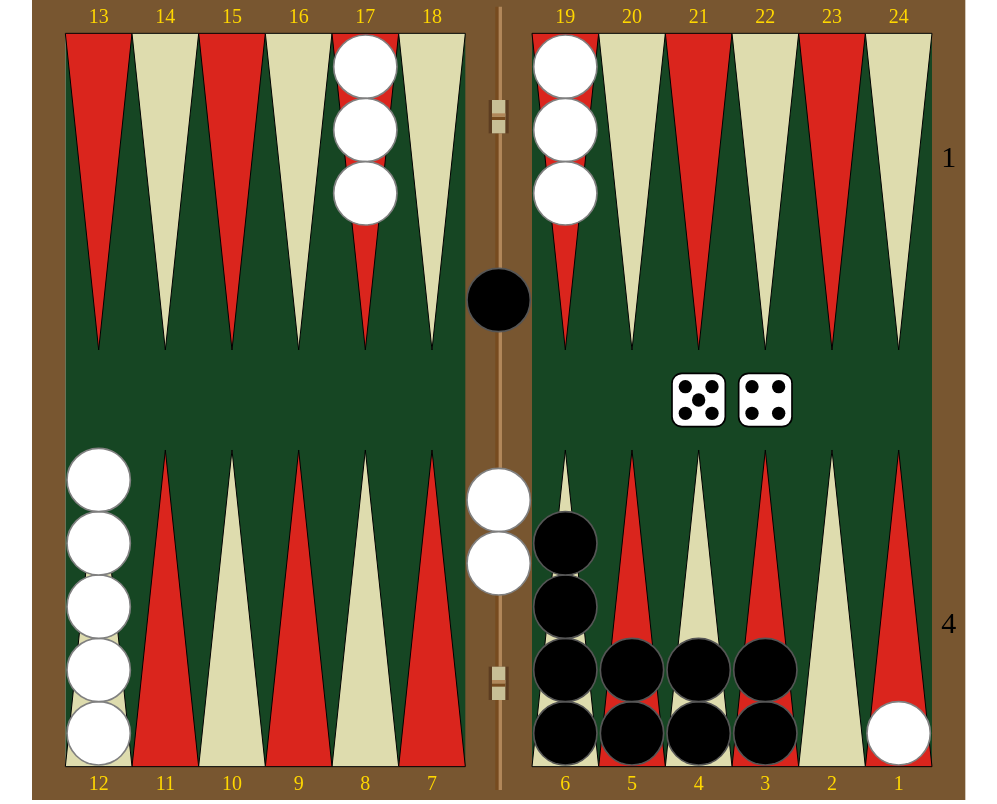
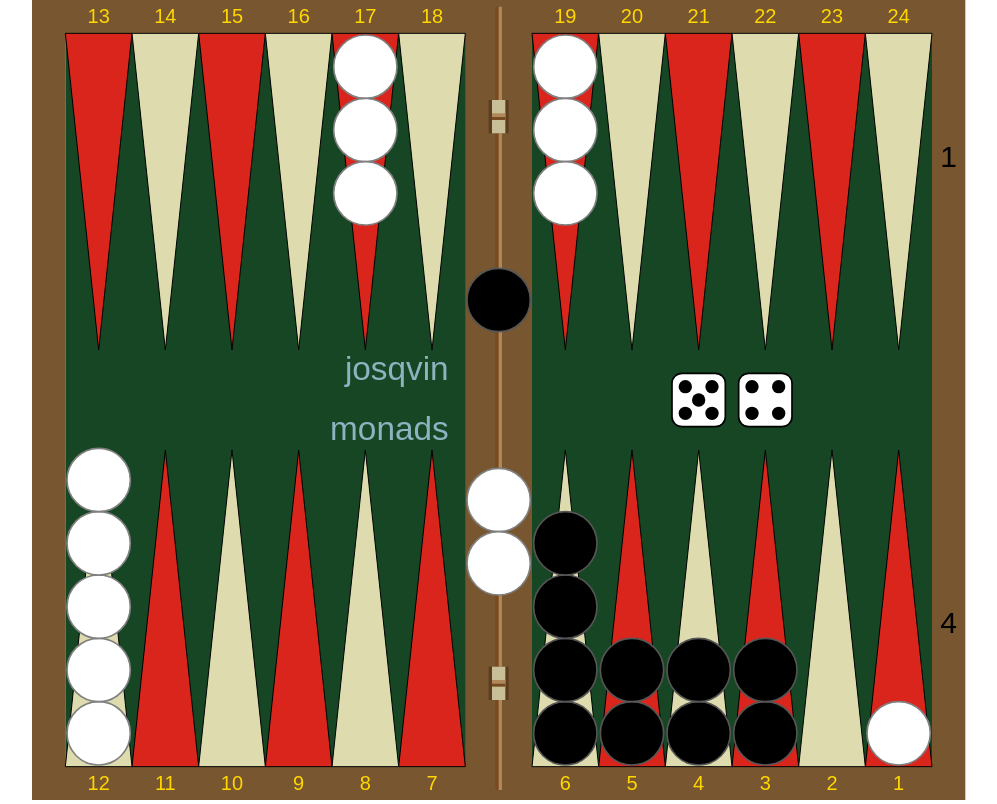
Before and after one commit to ivankp/backgammon_cgi, a PHP site: page / in a window 1280 px wide. Shown: the whole page, without its empty margins (141-1138 px from the left). Run offline with PHP 8.4, Linux system fonts and the light colour scheme.

Commit message:
players names

```diff
--- a/backgammon.js
+++ b/backgammon.js
@@ -83,6 +83,11 @@ $(() => {
         x:260+i*(x[2]?20:-20), y:237, transform:'translate('+x[1]+','+x[2]+')'
       }).text(i+x[0]);
   }
+
+  // Players ========================================================
+  const g_players = board.svg('g',{'class':'players'});
+  g_players.svg('text',{x:125,y:114}).text(players[1]);
+  g_players.svg('text',{x:125,y:132}).text(players[0]);
 
   // Checkers =======================================================
   const g_checkers = board.svg('g',{'class':'checkers'});
--- a/index.html
+++ b/index.html
@@ -40,6 +40,10 @@
   stroke: black;
   stroke-width: 0.5;
 }
+.players text {
+  font-size: 10px;
+  fill: #8BB4C0;
+}
 </style>
 <script src="jquery-3.3.1.min.js"></script>
 <script>
@@ -53,7 +57,7 @@
     // 'bPsAAAA+Bx8AAw';
     // 'bHsAAATOwQfABg';
     'bHsAAATOwQdAAw';
-  // const setup = '11rb';
+  const players = ['monads','josqvin'];
   const setup = '54b';
 </script>
 <script src="backgammon.js" type="text/javascript"></script>
--- a/styles.css
+++ b/styles.css
@@ -36,3 +36,9 @@ a:hover { text-decoration: underline; }
   font-size: 9px;
   text-anchor: middle;
 }
+.players text {
+  text-anchor: end;
+}
+text {
+  font-family: sans-serif;
+}
```
